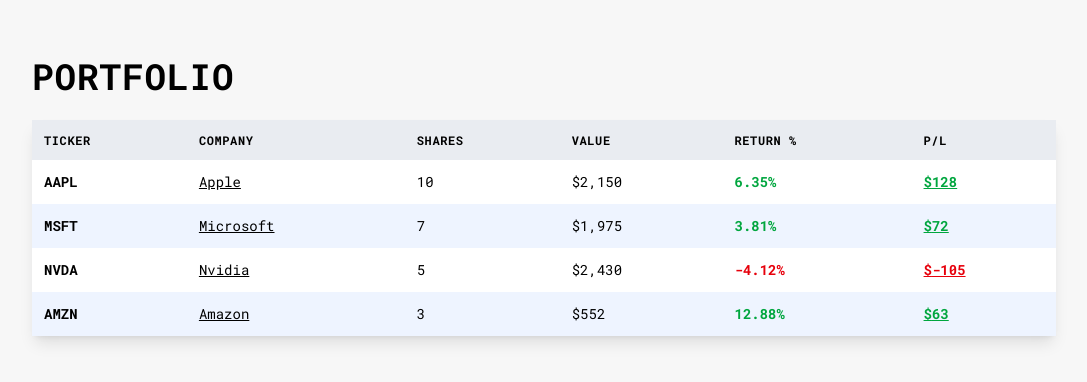
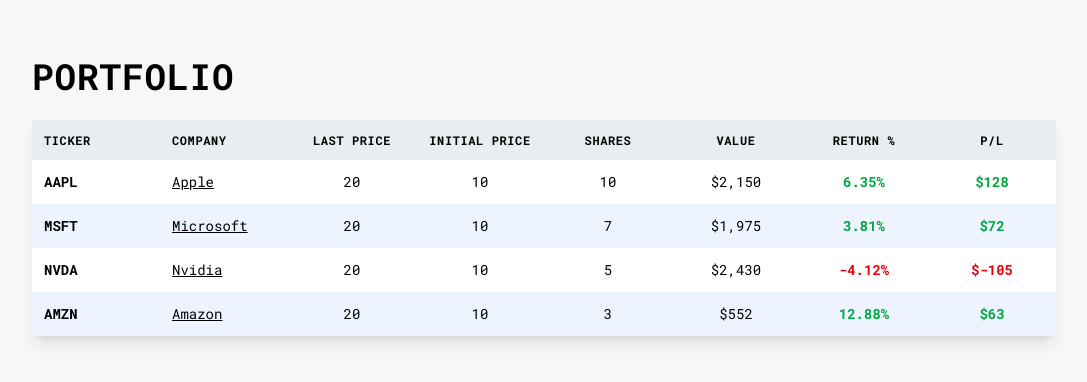
Before and after one commit to jenni4j/portfolio_tracker, a React (Vite) app in the folder portfolio_tracker/: page / in a window 1280 px wide. Shown: the top 382 px of the page, without its empty margins (96-1183 px from the left). Built offline with nearby package versions, Linux system fonts and the light colour scheme.

Commit message:
added styling and additional cols

```diff
--- a/portfolio_tracker/src/App.tsx
+++ b/portfolio_tracker/src/App.tsx
@@ -3,10 +3,10 @@
 
 export default function App() {
   const mockStocks: Stock[] = [
-    { ticker: "AAPL", name: "Apple", description: "iPhones", shares: 10, value: 2150, returnPct: 6.35, pnl: 128, priceWhenAdded: 10, lastPrice: 20 },
-    { ticker: "MSFT", name: "Microsoft", description: "Outlook", shares: 7, value: 1975, returnPct: 3.81, pnl: 72, priceWhenAdded: 10, lastPrice: 20 },
-    { ticker: "NVDA", name: "Nvidia", description: "GPUs", shares: 5, value: 2430, returnPct: -4.12, pnl: -105, priceWhenAdded: 10, lastPrice: 20 },
-    { ticker: "AMZN", name: "Amazon", description: "everything", shares: 3, value: 552, returnPct: 12.88, pnl: 63, priceWhenAdded: 10, lastPrice: 20 },
+    { ticker: "AAPL", name: "Apple", description: "iPhones", initialPrice: 10, lastPrice: 20, shares: 10, value: 2150, returnPct: 6.35, pnl: 128 },
+    { ticker: "MSFT", name: "Microsoft", description: "Outlook", initialPrice: 10, lastPrice: 20, shares: 7, value: 1975, returnPct: 3.81, pnl: 72 },
+    { ticker: "NVDA", name: "Nvidia", description: "GPUs", initialPrice: 10, lastPrice: 20, shares: 5, value: 2430, returnPct: -4.12, pnl: -105 },
+    { ticker: "AMZN", name: "Amazon", description: "everything", initialPrice: 10, lastPrice: 20, shares: 3, value: 552, returnPct: 12.88, pnl: 63 },
   ];
 
   return (
--- a/portfolio_tracker/src/components/PortfolioTable.tsx
+++ b/portfolio_tracker/src/components/PortfolioTable.tsx
@@ -7,13 +7,11 @@
 
 export default function PortfolioTable({ stocks }: PortfolioTableProps) {
   const [openName, setOpenName] = useState<string | null>(null);
-  const [openPnl, setOpenPnl] = useState<number | null>(null);
 
   useEffect(() => {
     const handleKeyDown = (e: KeyboardEvent) => {
       if (e.key === "Escape") {
         setOpenName(null);
-        setOpenPnl(null);
       }
     };
     document.addEventListener("keydown", handleKeyDown);
@@ -24,15 +22,17 @@
     <div className="w-full max-w-5xl mx-auto mt-10">
       <h1 className="text-4xl font-bold mb-6 tracking-wide">PORTFOLIO</h1>
 
-      <table className="w-full text-sm border-collapse shadow-lg">
+      <table className="w-full table-fixed text-sm border-collapse shadow-lg">
         <thead className="bg-[#e9ecf1] text-left uppercase text-xs tracking-wider font-bold">
           <tr>
-            <th className="p-3">Ticker</th>
-            <th className="p-3">Company</th>
-            <th className="p-3">Shares</th>
-            <th className="p-3">Value</th>
-            <th className="p-3">Return %</th>
-            <th className="p-3">P/L</th>
+            <th className="p-3 w-1/8">Ticker</th>
+            <th className="p-3 w-1/8">Company</th>
+            <th className="p-3 w-1/8 text-center">Last Price</th>
+            <th className="p-3 w-1/8 text-center">Initial Price</th>
+            <th className="p-3 w-1/8 text-center">Shares</th>
+            <th className="p-3 w-1/8 text-center">Value</th>
+            <th className="p-3 w-1/8 text-center">Return %</th>
+            <th className="p-3 w-1/8 text-center">P/L</th>
           </tr>
         </thead>
         <tbody>
@@ -56,25 +56,15 @@
                   </div>
                 )}
               </td>
-              <td className="p-3">{s.shares}</td>
-              <td className="p-3">${s.value.toLocaleString()}</td>
-              <td className={`p-3 font-bold ${s.returnPct >= 0 ? "text-green-600" : "text-red-600"}`}>
+              <td className="p-3 text-center">{s.lastPrice}</td>
+              <td className="p-3 text-center">{s.initialPrice}</td>
+              <td className="p-3 text-center">{s.shares}</td>
+              <td className="p-3 text-center">${s.value.toLocaleString()}</td>
+              <td className={`p-3 text-center font-bold ${s.returnPct >= 0 ? "text-green-600" : "text-red-600"}`}>
                 {s.returnPct.toFixed(2)}%
               </td>
-              <td className={`p-3 font-bold relative ${s.pnl >= 0 ? "text-green-600" : "text-red-600"}`}>
-                <span
-                    className="underline cursor-pointer"
-                    onClick={() =>
-                      setOpenPnl(openPnl === s.pnl? null : s.pnl)
-                    }
-                  >
-                    ${s.pnl.toLocaleString()}
-                  </span>
-                  {openPnl === s.pnl && (
-                    <div className="absolute left-0 top-full mt-1 w-64 max-w-[20rem] p-3 text-sm text-black bg-white rounded shadow-lg z-10 break-words border border-gray-300">
-                      <div><strong>Price when added:</strong> ${s.priceWhenAdded.toLocaleString()}</div>
-                    </div>
-                  )}
+              <td className={`p-3 text-center font-bold ${s.pnl >= 0 ? "text-green-600" : "text-red-600"}`}>
+                ${s.pnl.toLocaleString()}
               </td>
             </tr>
           ))}
--- a/portfolio_tracker/src/types/Stock.ts
+++ b/portfolio_tracker/src/types/Stock.ts
@@ -2,10 +2,10 @@
     ticker: string;
     name: string;
     description: string;
+    lastPrice: number;
+    initialPrice: number;
     shares: number;
     value: number;
     returnPct: number;
     pnl: number;
-    priceWhenAdded: number;
-    lastPrice: number;
   }
```
